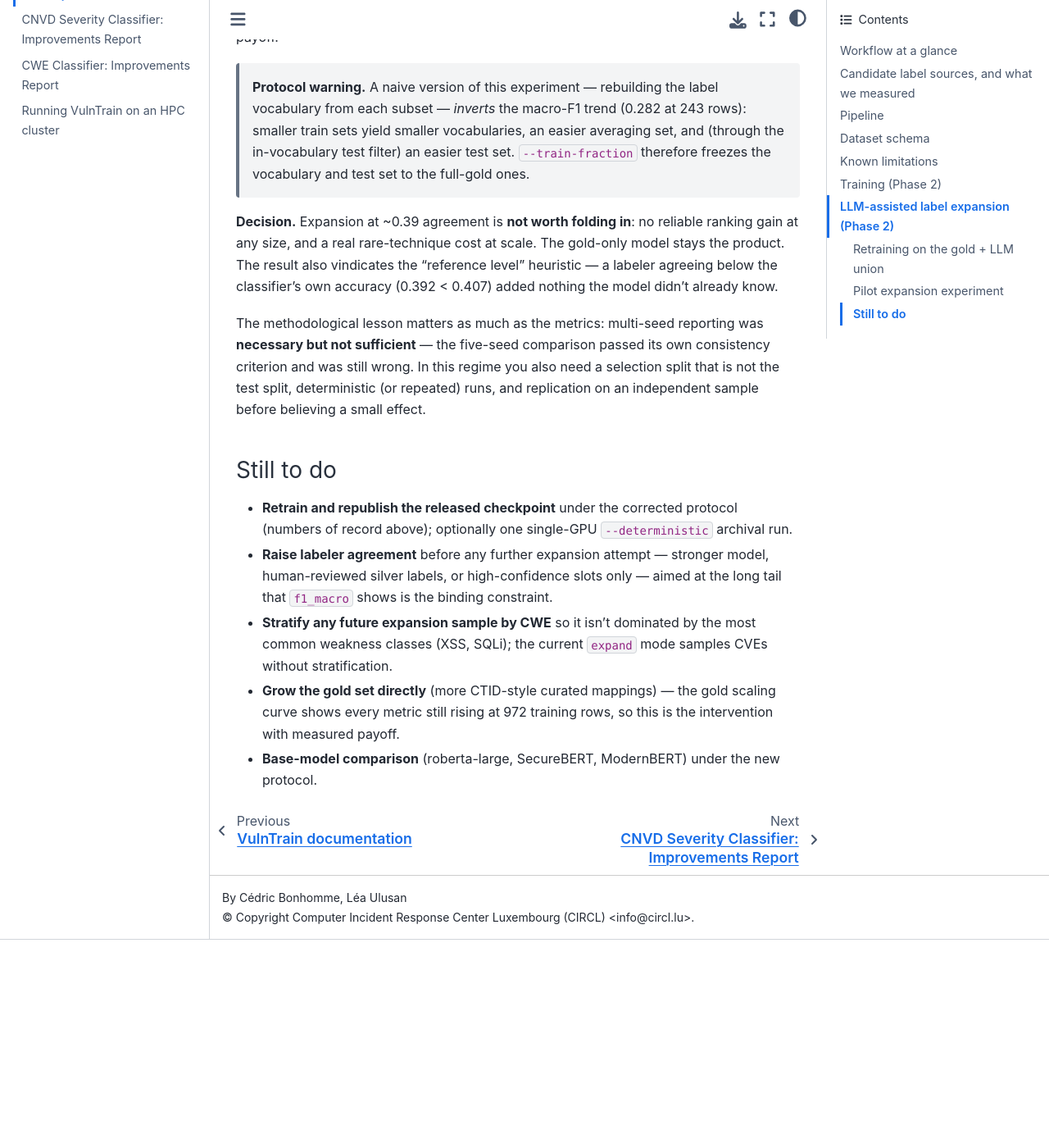
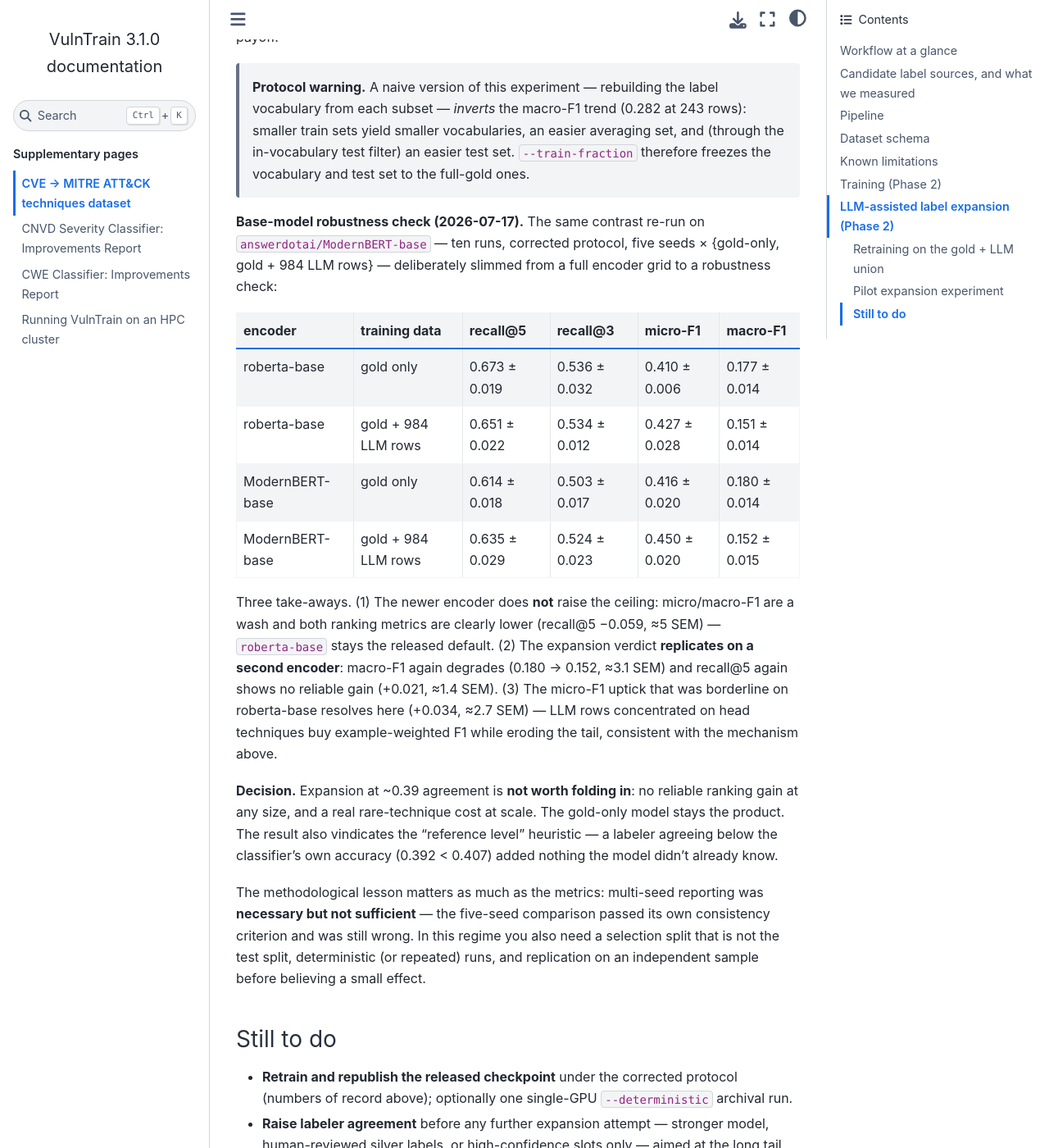
Before and after one commit to vulnerability-lookup/VulnTrain, a Sphinx documentation site: the page built from docs/attack-techniques-dataset.md, in a window 1280 px wide and 1400 px high, scrolled down 15184 px. Shown: the whole window at 82% size. Built offline with Sphinx 7.4.7 and the Sphinx Book theme 1.1.4, drawn with Linux system fonts in a browser that asks for light colours; before the commit the page ends 16330 px from its top, so only the background shows below that; some of the changed text lies outside the part shown.

Commit message:
chg: [doc] ModernBERT robustness check: expansion verdict replicates on a second encoder

```diff
--- a/docs/attack-techniques-dataset.md
+++ b/docs/attack-techniques-dataset.md
@@ -599,6 +599,28 @@ growing the curated set is the one intervention with measured payoff.
 > set. `--train-fraction` therefore freezes the vocabulary and test set to
 > the full-gold ones.
 
+**Base-model robustness check (2026-07-17).** The same contrast re-run on
+`answerdotai/ModernBERT-base` — ten runs, corrected protocol, five seeds ×
+{gold-only, gold + 984 LLM rows} — deliberately slimmed from a full encoder
+grid to a robustness check:
+
+| encoder | training data | recall@5 | recall@3 | micro-F1 | macro-F1 |
+|---|---|---|---|---|---|
+| roberta-base | gold only | 0.673 ± 0.019 | 0.536 ± 0.032 | 0.410 ± 0.006 | 0.177 ± 0.014 |
+| roberta-base | gold + 984 LLM rows | 0.651 ± 0.022 | 0.534 ± 0.012 | 0.427 ± 0.028 | 0.151 ± 0.014 |
+| ModernBERT-base | gold only | 0.614 ± 0.018 | 0.503 ± 0.017 | 0.416 ± 0.020 | 0.180 ± 0.014 |
+| ModernBERT-base | gold + 984 LLM rows | 0.635 ± 0.029 | 0.524 ± 0.023 | 0.450 ± 0.020 | 0.152 ± 0.015 |
+
+Three take-aways. (1) The newer encoder does **not** raise the ceiling:
+micro/macro-F1 are a wash and both ranking metrics are clearly lower
+(recall@5 −0.059, ≈5 SEM) — `roberta-base` stays the released default.
+(2) The expansion verdict **replicates on a second encoder**: macro-F1 again
+degrades (0.180 → 0.152, ≈3.1 SEM) and recall@5 again shows no reliable gain
+(+0.021, ≈1.4 SEM). (3) The micro-F1 uptick that was borderline on
+roberta-base resolves here (+0.034, ≈2.7 SEM) — LLM rows concentrated on head
+techniques buy example-weighted F1 while eroding the tail, consistent with
+the mechanism above.
+
 **Decision.** Expansion at ~0.39 agreement is **not worth folding in**: no
 reliable ranking gain at any size, and a real rare-technique cost at scale.
 The gold-only model stays the product. The result also vindicates the
@@ -625,5 +647,7 @@ and replication on an independent sample before believing a small effect.
 - **Grow the gold set directly** (more CTID-style curated mappings) — the
   gold scaling curve shows every metric still rising at 972 training rows,
   so this is the intervention with measured payoff.
-- **Base-model comparison** (roberta-large, SecureBERT, ModernBERT) under the
-  new protocol.
+- ~~Base-model comparison~~ — done as a slimmed robustness check
+  (ModernBERT-base, 2026-07-17, table above): roberta-base stays the default,
+  the expansion verdict replicates. A full encoder search (roberta-large,
+  SecureBERT) remains optional future work.
```
